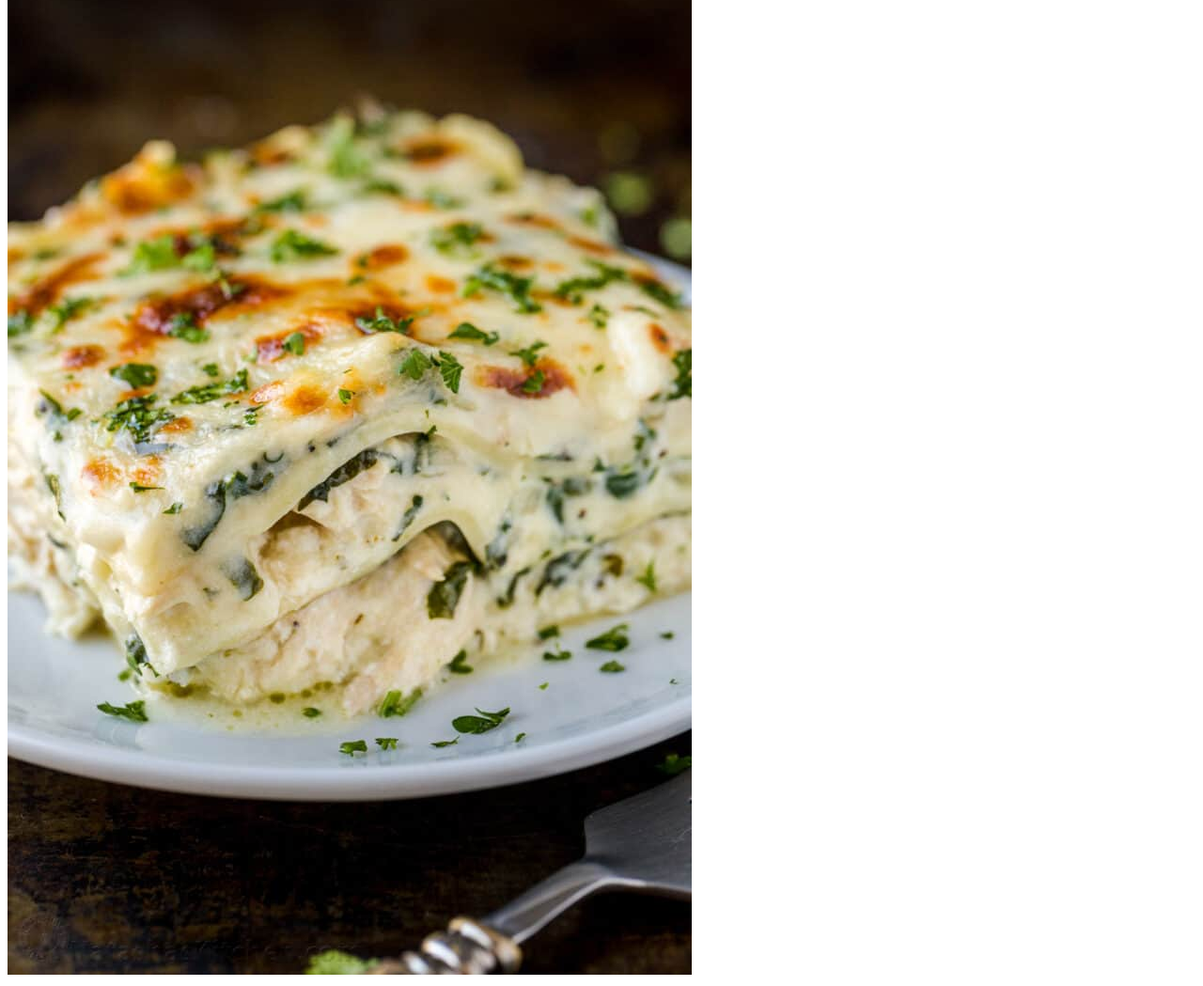
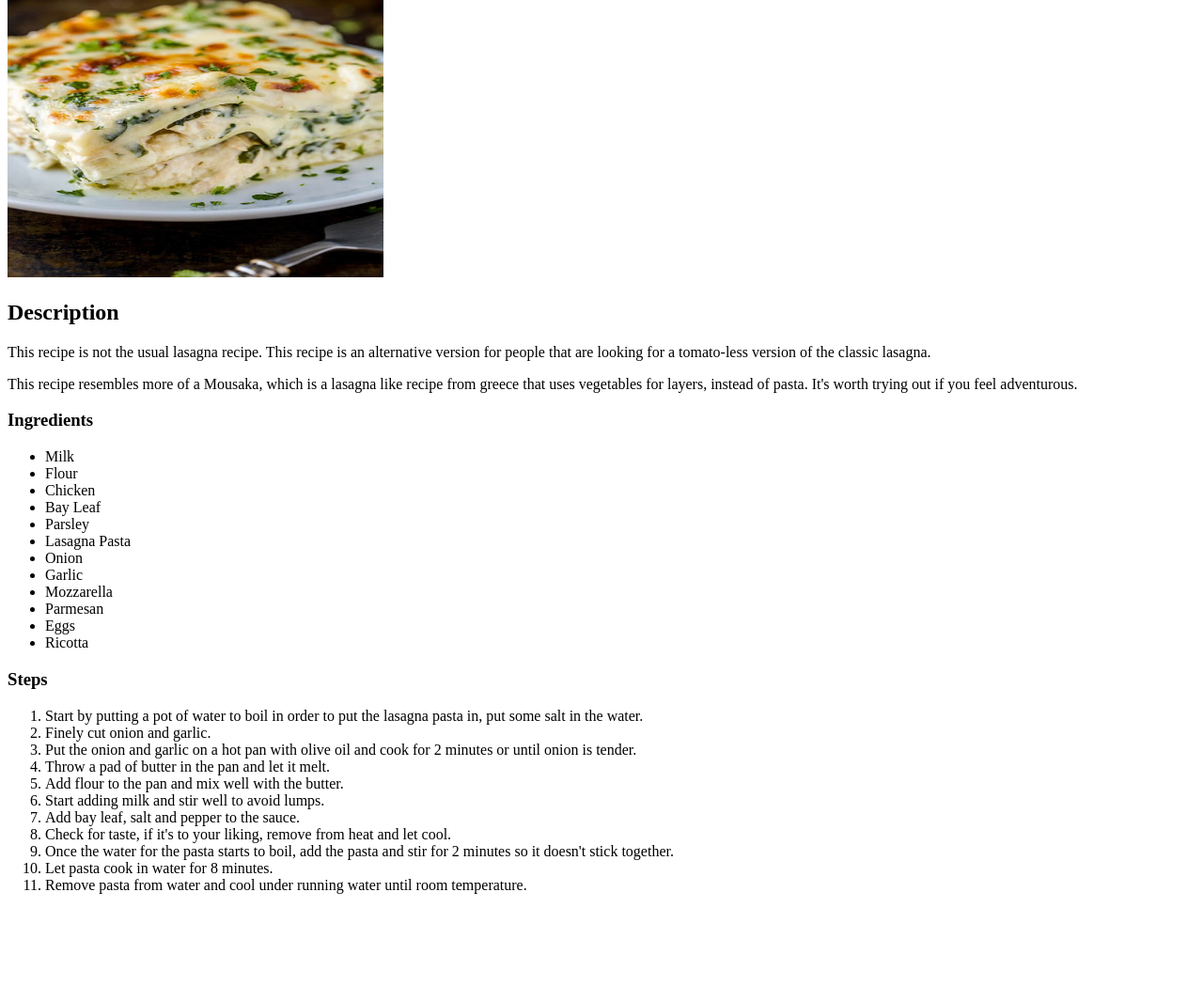
Before and after one commit to baronhragon/odin-recipes, a plain HTML site: page recipes/lasagna.html in a window 1280 px wide. Shown: the part 135-1184 px from the top of the page at 94% size. After the commit the page ends 1102 px from the top, so only its background shows below. Drawn offline with Linux system fonts and the light colour scheme.

Commit message:
Added description, ingredients and steps to lasagna recipe

```diff
--- a/recipes/lasagna.html
+++ b/recipes/lasagna.html
@@ -6,6 +6,60 @@
     </head>
     <body>
         <h1>Lasagna</h1>
-        <img src="../images/lasagna.jpg" alt="lasagna">
+        <img src="../images/lasagna.jpg" alt="lasagna" width="400" height="350">
+        <h2>Description</h2>
+        <p>This recipe is not the usual lasagna recipe.
+             This recipe is an alternative version
+             for people that are looking for a tomato-less
+             version of the classic lasagna.
+        </p>
+        <p>This recipe resembles more of a Mousaka, which
+            is a lasagna like recipe from greece that uses
+            vegetables for layers, instead of pasta. It's worth
+            trying out if you feel adventurous.
+        </p>
+        <h3>Ingredients</h3>
+        <ul>
+            <li>Milk</li>
+            <li>Flour</li>
+            <li>Chicken</li>
+            <li>Bay Leaf</li>
+            <li>Parsley</li>
+            <li>Lasagna Pasta</li>
+            <li>Onion</li>
+            <li>Garlic</li>
+            <li>Mozzarella</li>
+            <li>Parmesan</li>
+            <li>Eggs</li>
+            <li>Ricotta</li>
+        </ul>
+        <h3>Steps</h3>
+        <ol>
+            <li>Start by putting a pot of water to boil
+                in order to put the lasagna pasta in,
+                put some salt in the water.
+            </li>
+            <li>Finely cut onion and garlic.</li>
+            <li>Put the onion and garlic on a hot pan with
+                olive oil and cook for 2 minutes or until
+                onion is tender.
+            </li>
+            <li>Throw a pad of butter in the pan and let it melt.</li>
+            <li>Add flour to the pan and mix well with the butter.
+            </li>
+            <li>Start adding milk and stir well to avoid lumps.</li>
+            <li>Add bay leaf, salt and pepper to the sauce.</li>
+            <li>Check for taste, if it's to your liking, remove
+                from heat and let cool.
+            </li>
+            <li>Once the water for the pasta starts to boil,
+                 add the pasta and stir for 2 minutes so it doesn't
+                 stick together.
+            </li>
+            <li>Let pasta cook in water for 8 minutes.</li>
+            <li>Remove pasta from water and cool under running
+                water until room temperature.
+            </li>
+        </ol>
     </body>
 </html>
```
